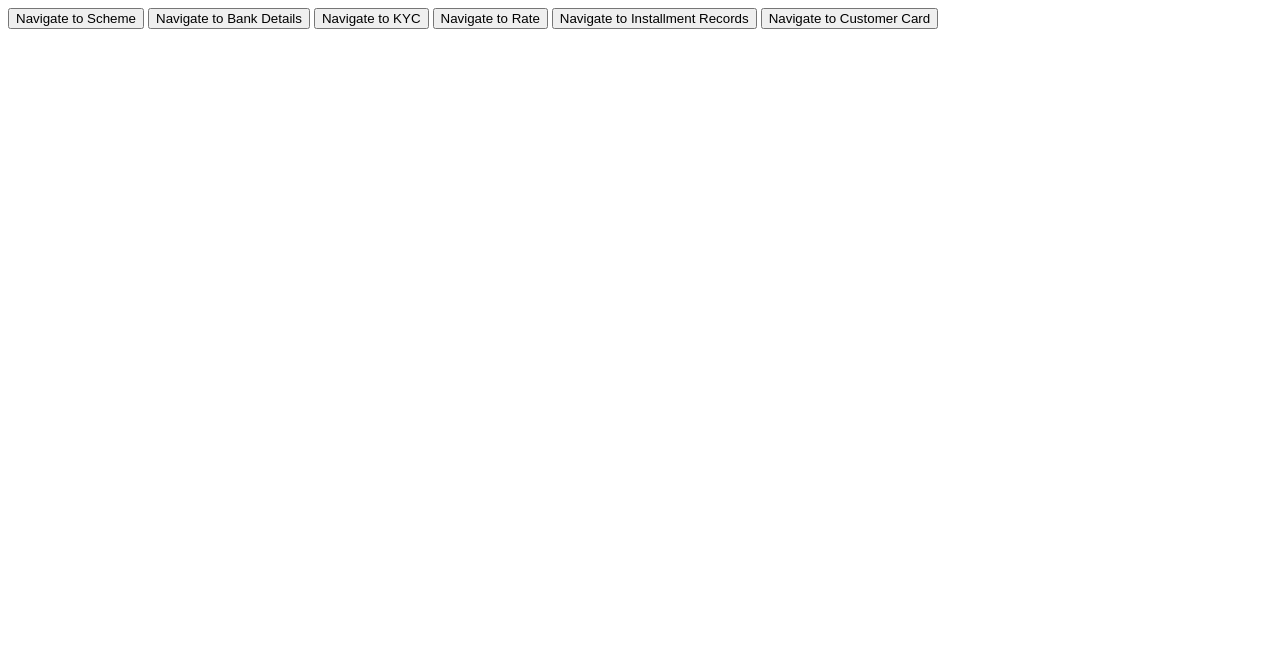
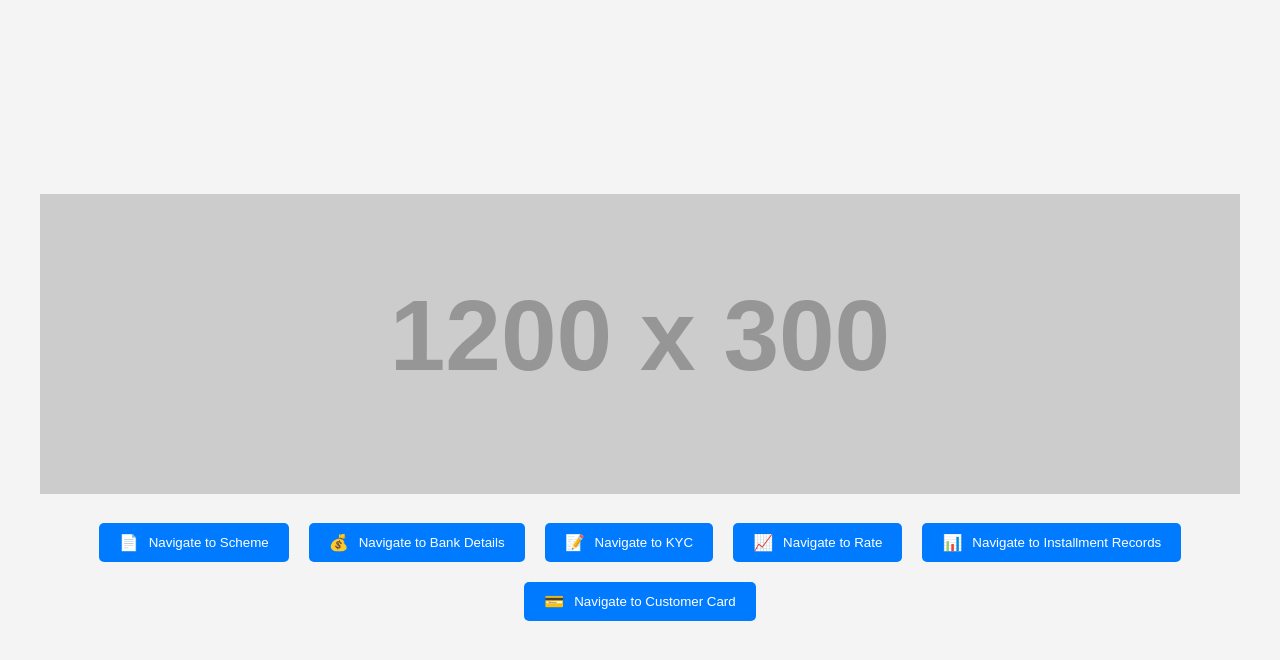
Before and after one commit to Aj8520/flutter-webpage, a plain HTML site: page index.html in a window 1280 px wide. Drawn offline with Linux system fonts and the light colour scheme; placeholder pictures from the web are drawn by us.

Commit message:
commented for responsvie desgin

```diff
--- a/index.html
+++ b/index.html
@@ -1,7 +1,60 @@
 <!DOCTYPE html>
 <html>
 <head>
-  <title>WebView Test</title>
+  <title>Jewello Acme</title>
+  <style>
+    body {
+      font-family: Arial, sans-serif;
+      margin: 0;
+      padding: 0;
+      display: flex;
+      flex-direction: column;
+      align-items: center;
+      justify-content: center;
+      min-height: 100vh;
+      background-color: #f4f4f4;
+    }
+    .banner {
+      width: 100%;
+      max-width: 1200px;
+      margin: 20px 0;
+    }
+    .banner img {
+      width: 100%;
+      height: auto;
+    }
+    .button-container {
+      display: flex;
+      flex-wrap: wrap;
+      justify-content: center;
+      gap: 10px;
+    }
+    .button {
+      display: flex;
+      align-items: center;
+      padding: 10px 20px;
+      margin: 5px;
+      background-color: #007bff;
+      color: white;
+      border: none;
+      border-radius: 5px;
+      cursor: pointer;
+      transition: background-color 0.3s ease;
+    }
+    .button:hover {
+      background-color: #0056b3;
+    }
+    .button-icon {
+      margin-right: 10px;
+      font-size: 1.2em;
+    }
+    @media (max-width: 600px) {
+      .button {
+        width: 100%;
+        justify-content: center;
+      }
+    }
+  </style>
   <script type="text/javascript">
     function navigateToScheme() {
       Toaster.postMessage('navigateScheme');
@@ -24,11 +77,28 @@
   </script>
 </head>
 <body>
-  <button onclick="navigateToScheme()">Navigate to Scheme</button>
-  <button onclick="navigateToBankDetails()">Navigate to Bank Details</button>
-  <button onclick="navigateToKyc()">Navigate to KYC</button>
-  <button onclick="navigateToRate()">Navigate to Rate</button>
-  <button onclick="navigateToInstallmentRecords()">Navigate to Installment Records</button>
-  <button onclick="navigateToCustomerCard()">Navigate to Customer Card</button>
+  <div class="banner">
+    <img src="https://via.placeholder.com/1200x300?text=Advertisement+Banner" alt="Advertisement Banner">
+  </div>
+  <div class="button-container">
+    <button class="button" onclick="navigateToScheme()">
+      <span class="button-icon">&#x1F4C4;</span> Navigate to Scheme
+    </button>
+    <button class="button" onclick="navigateToBankDetails()">
+      <span class="button-icon">&#x1F4B0;</span> Navigate to Bank Details
+    </button>
+    <button class="button" onclick="navigateToKyc()">
+      <span class="button-icon">&#x1F4DD;</span> Navigate to KYC
+    </button>
+    <button class="button" onclick="navigateToRate()">
+      <span class="button-icon">&#x1F4C8;</span> Navigate to Rate
+    </button>
+    <button class="button" onclick="navigateToInstallmentRecords()">
+      <span class="button-icon">&#x1F4CA;</span> Navigate to Installment Records
+    </button>
+    <button class="button" onclick="navigateToCustomerCard()">
+      <span class="button-icon">&#x1F4B3;</span> Navigate to Customer Card
+    </button>
+  </div>
 </body>
 </html>
```
